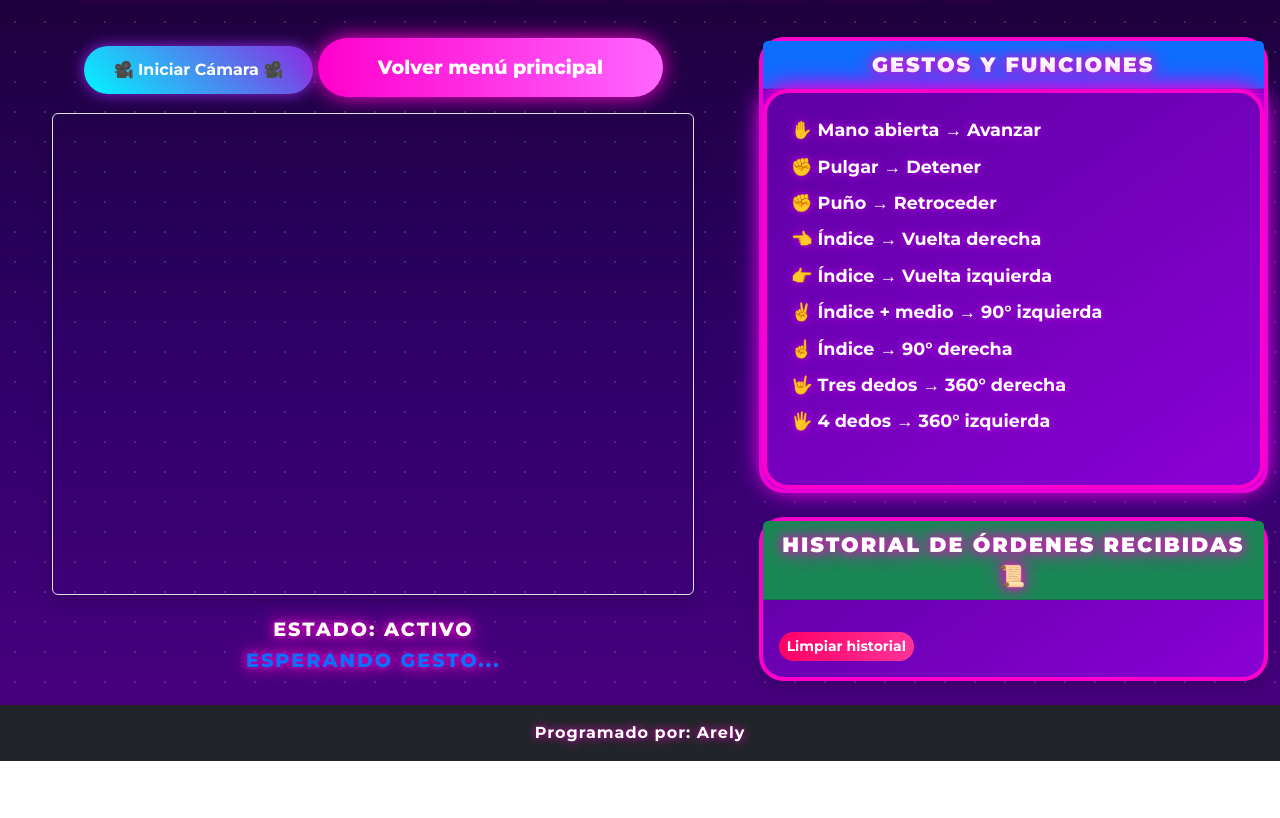
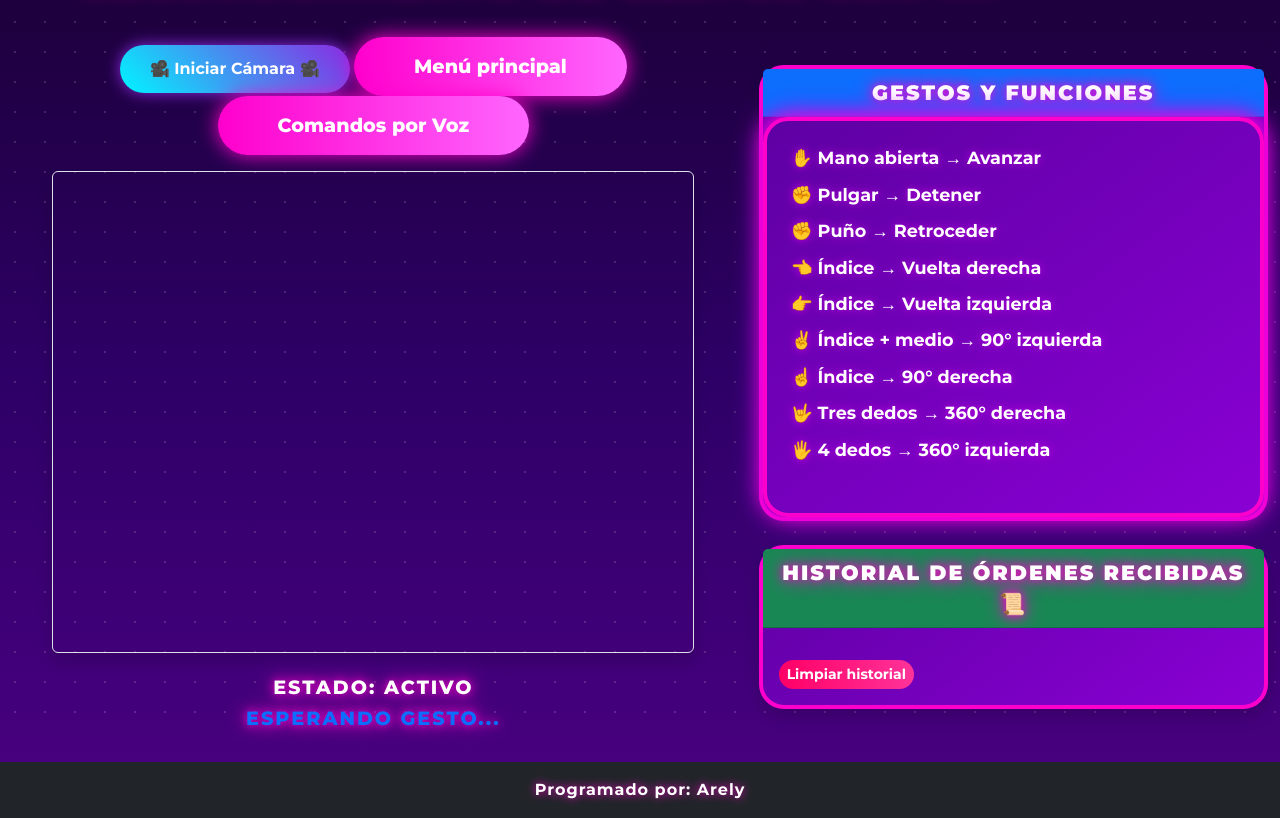
Before and after one commit to arelytellez/IHC-Tema1-VoiceGestureApp, a plain HTML site: page gestos.html in a window 1280 px wide. Both pictures are taken after a click on the button "COMENZAR". Shown: the part 83-901 px from the top of the page. Before the commit the page ends 844 px from the top, so only its background shows below. Drawn offline with nearby package versions, Linux system fonts and the light colour scheme; a script that the page names is missing.

Commit message:
Agregar segundo boton

```diff
--- a/css/gestos.css
+++ b/css/gestos.css
@@ -109,6 +109,23 @@ body::before {
 }
 
 .btn-regresar:hover {
+    transform: scale(1.05);
+    box-shadow: 0 0 40px #ff00cc;
+}
+
+.btn-comandovoz {
+    background: linear-gradient(90deg, #ff00cc, #ff66ff);
+    border: none;
+    padding: 15px 60px;
+    font-weight: 800;
+    font-size: 1.2rem;
+    border-radius: 50px;
+    color: white;
+    transition: 0.3s;
+    box-shadow: 0 0 20px #ff00cc;
+}
+
+.btn-comandovoz:hover {
     transform: scale(1.05);
     box-shadow: 0 0 40px #ff00cc;
 }
--- a/gestos.html
+++ b/gestos.html
@@ -66,7 +66,10 @@
                             🎥 Iniciar Cámara 🎥
                         </button>
                         <button onclick="volverMenu()" class="btn-neon btn-regresar">
-                            Volver menú principal
+                            Menú principal
+                        </button>
+                         <button onclick="comandovoz()" class="btn-neon btn-comandovoz">
+                            Comandos por Voz
                         </button>
                     </div>
 
@@ -135,6 +138,9 @@
 function volverMenu(){
     window.location.href = "index.html";
 }
+function comandovoz(){
+    window.location.href = "voz.html";
+}
 </script>
 
 
```
Also changed, not shown: voz.html (+7 -0 lines).
